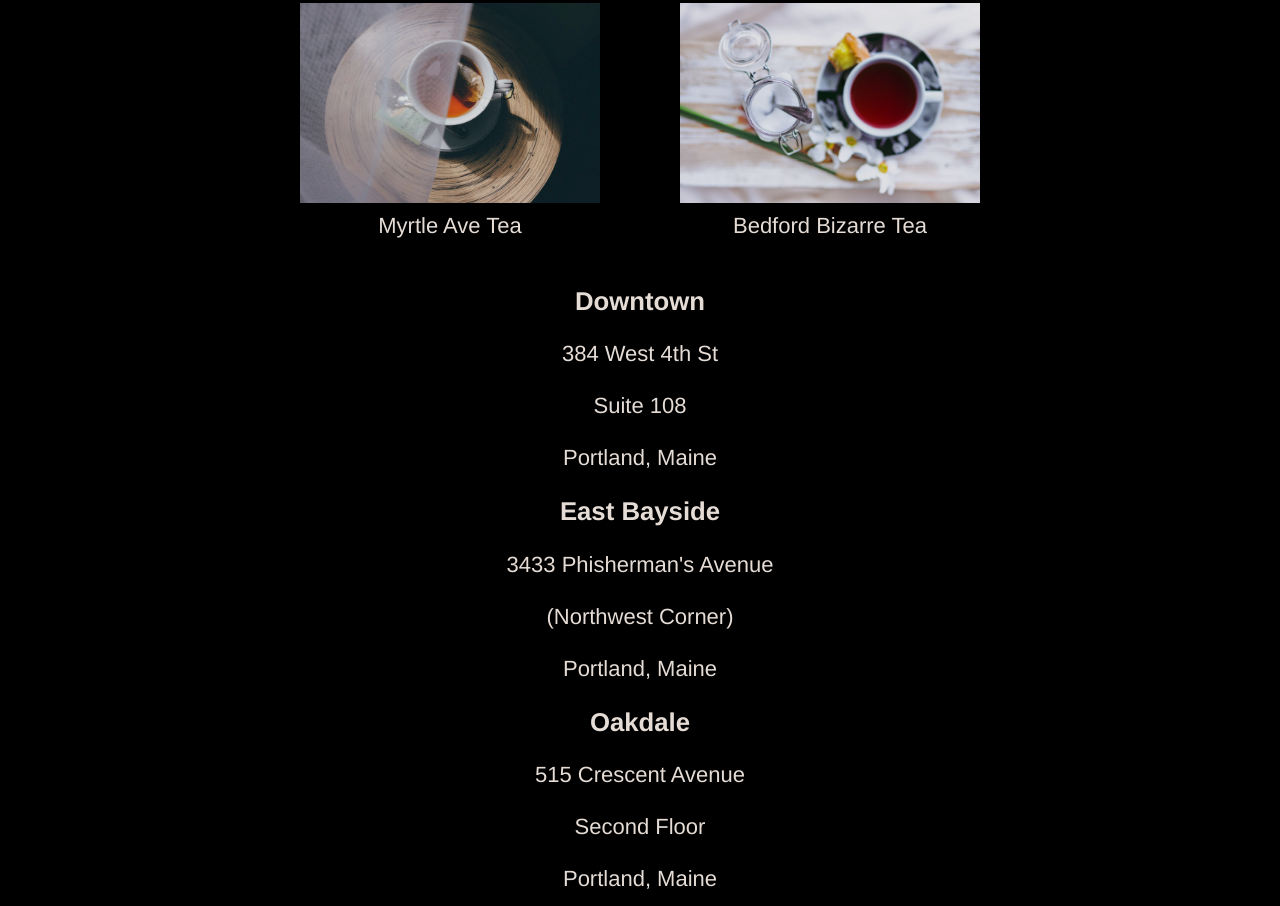
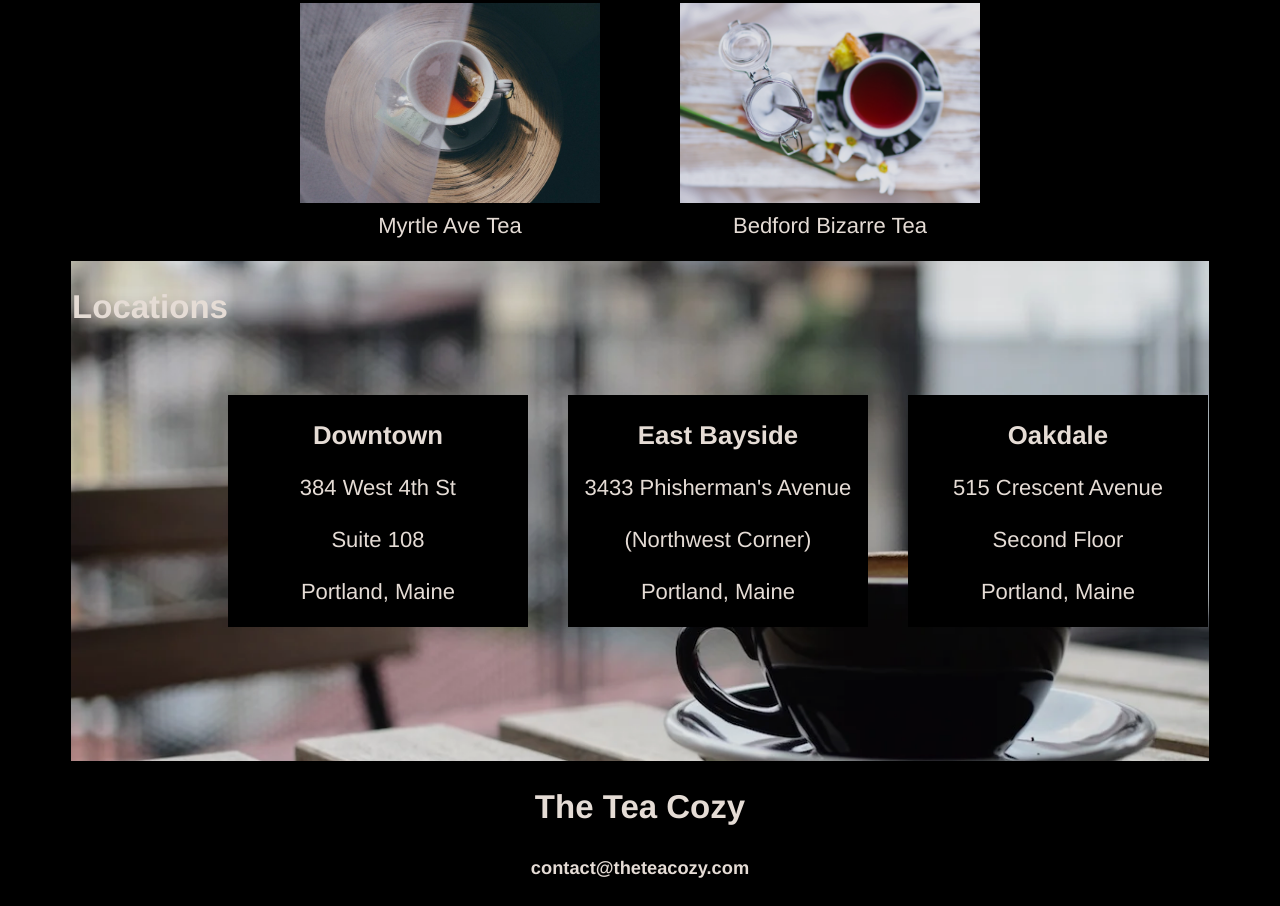
Before and after one commit to katie-ws/tea-cozy, a plain HTML site: page index.html in a window 1280 px wide. Shown: the part 613-1519 px from the top of the page. Drawn offline with Linux system fonts and the light colour scheme.

Commit message:
1st draft locations styling

```diff
--- a/Resources/style.css
+++ b/Resources/style.css
@@ -35,7 +35,7 @@ nav ul li {
 
 .banner {
     margin-top: 69px;
-    background-image: url("Resources/img-mission-background.webp");
+    background-image: url("./img-mission-background.webp");
     background-repeat: no-repeat;
     background-size: cover;
 }
@@ -52,3 +52,37 @@ nav ul li {
     height: 200px;
     margin-bottom: 10px;
 }
+
+.locations {
+    height: 500px;
+    width: 90%;
+    background-image: url('./img-locations-background.webp');
+    background-repeat: no-repeat;
+    background-size: cover;
+    background-position: center;
+    margin: auto;
+    display: flex;
+    justify-content: center;
+}
+
+.locations h2 {
+    margin-bottom: 15px;
+    align-items: center;
+}
+
+.address {
+    display: flex;
+    justify-content: center;
+    align-items: center;
+}
+
+.container {
+    width: 300px;
+    height: auto;
+    background-color: black;
+}
+
+#bayside {
+    margin-left: 40px;
+    margin-right: 40px;
+}
--- a/index.html
+++ b/index.html
@@ -46,14 +46,17 @@
                     <figcaption>Bedford Bizarre Tea</figcaption>
                 </figure>
             </div>
+
             <div class="locations">
+                <h2>Locations</h2>
+                <div class="address">
                     <span class="container">
                         <h3>Downtown</h3>
                         <p>384 West 4th St<br /><br />
                             Suite 108<br /><br />
                             Portland, Maine</p>
                     </span>
-                <span class="container">
+                    <span class="container" id="bayside">
                         <h3>East Bayside</h3>
                         <p>3433 Phisherman's Avenue<br /><br />
                             (Northwest Corner)<br /><br />
@@ -66,6 +69,7 @@
                             Portland, Maine</p>
                     </span>
                 </div>
+            </div>
         </section>
         <footer>
             <h2>The Tea Cozy</h2>
```
Lines whose indentation alone changed are shown as unchanged.
